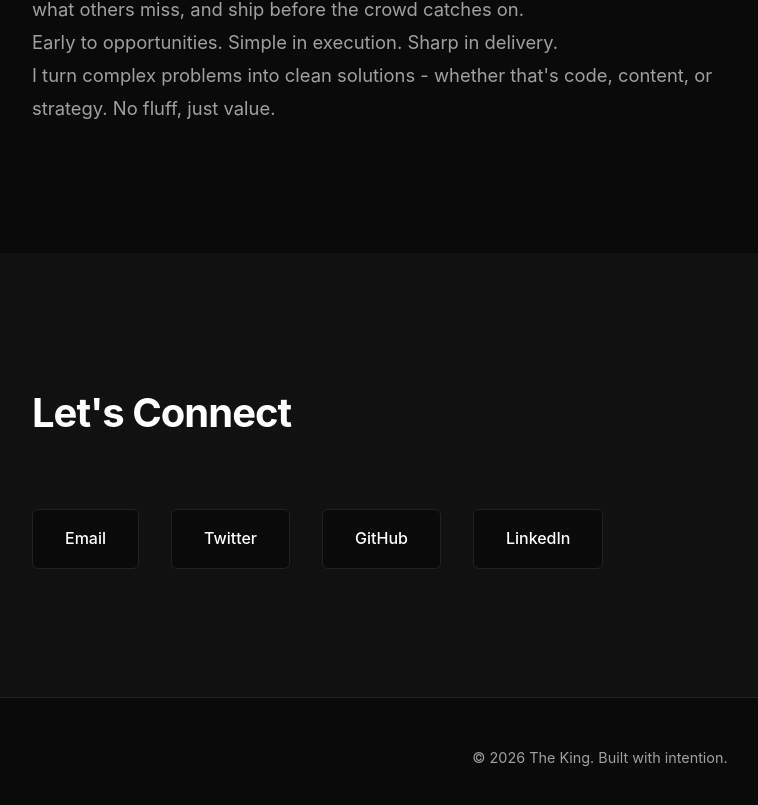
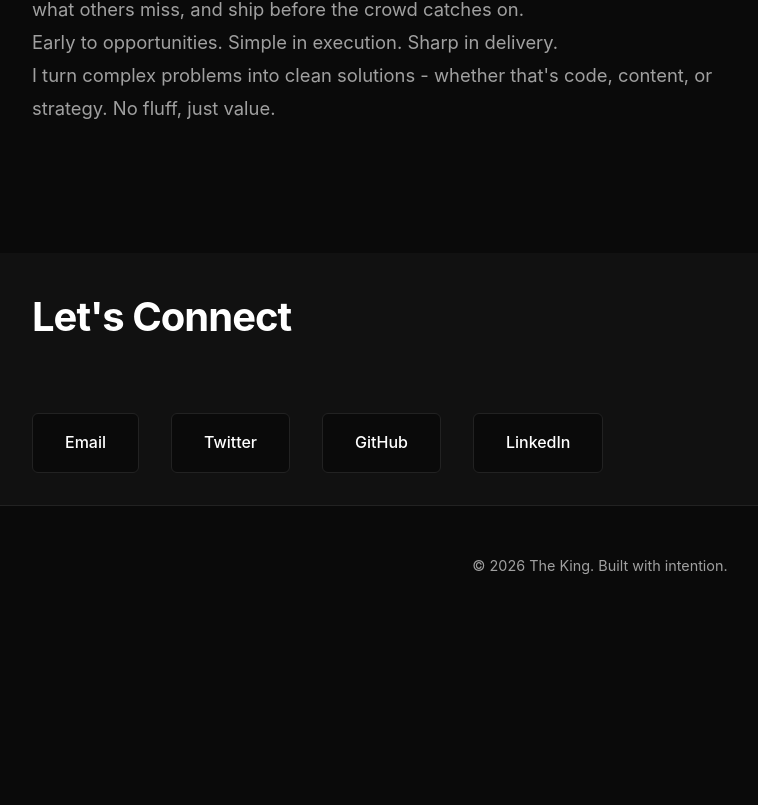
Before and after one commit to KingMikun/vibe-portfolio, a React (Vite) app: page / in a window 1280 px wide. Shown: the part 1747-2552 px from the top of the page, without its empty margins (40-798 px from the left). After the commit the page ends 2372 px from the top, so only its background shows below. Built offline with nearby package versions, Linux system fonts and the light colour scheme.

Commit message:
Update Contact.css

```diff
--- a/src/components/Contact.css
+++ b/src/components/Contact.css
@@ -1,5 +1,5 @@
 .contact-section {
-  padding: 8rem 0;
+  padding: 2rem 0;
   background: var(--bg-secondary);
 }
 
```
